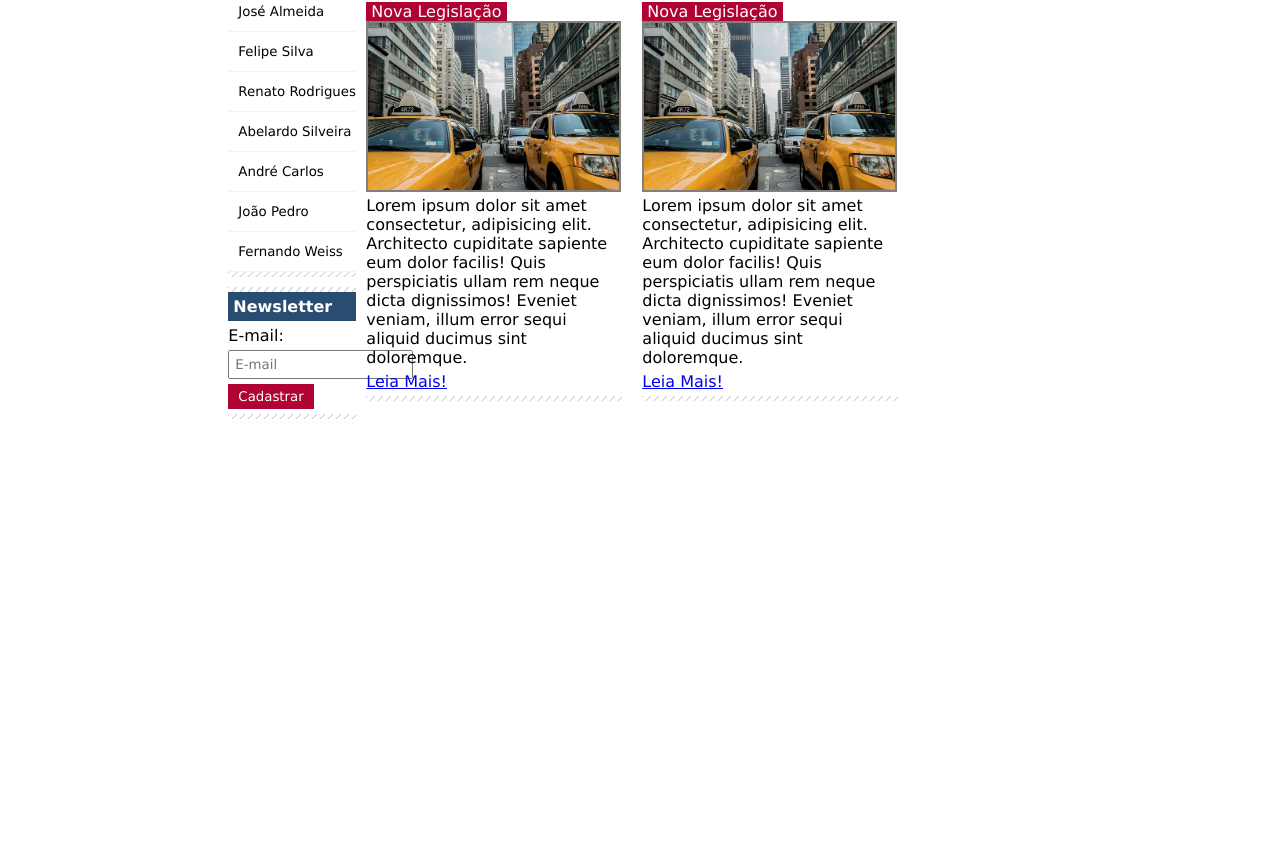
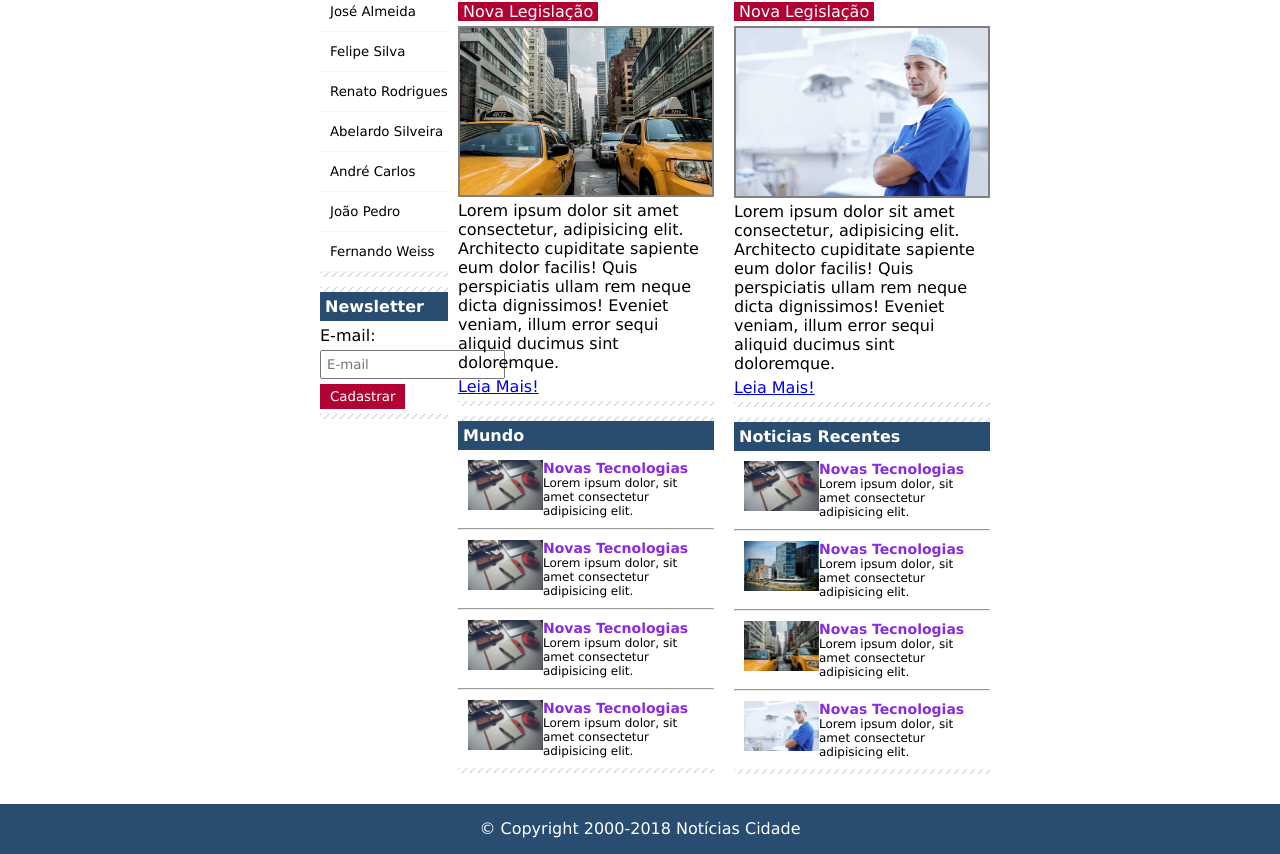
Before and after one commit to MatheusCastro37/NoticiasCidade_React, a React (Vite) app: page / in a window 1280 px wide. Shown: the part 291-1145 px from the top of the page. Before the commit the page ends 800 px from the top, so only its background shows below. Built offline with nearby package versions, Linux system fonts and the light colour scheme.

Commit message:
finalizado os cards de noticias e o rodapé.

```diff
--- a/src/GlobalStyle.js
+++ b/src/GlobalStyle.js
@@ -3,6 +3,7 @@ import Background from './assets/images/fundo.png';
 
 export const GlobalStyle = createGlobalStyle`
     *{
+        box-sizing: border-box;
         margin: 0;
         padding: 0;
         font-family: 'Lucida Sans', 'Lucida Sans Regular', 'Lucida Grande', 'Lucida Sans Unicode', Geneva, Verdana, sans-serif;
@@ -15,4 +16,11 @@ export const GlobalStyle = createGlobalStyle`
         justify-content: center;
         background: url(${Background}) repeat-x;
     }
+
+    #root{
+        width: 100%;
+        display: flex;
+        flex-direction: column;
+        align-items: center;
+    }
 `
--- a/src/components/Card/Card.jsx
+++ b/src/components/Card/Card.jsx
@@ -1,18 +1,61 @@
-import { CardWrapper } from './style';
-import PostImg from '../../assets/images/taxi.jpg';
+import PropTypes from 'prop-types';
+import { CardPost, CardPostBottom } from './style';
+import Taxi from '../../assets/images/taxi.jpg';
+import Doutor from '../../assets/images/doutor.jpg';
+import Tecnologia from '../../assets/images/tecnologia.jpg';
+import Mundo from '../../assets/images/mundo.jpg'
 
-export const Card = () => {
+export const Card = ({post, title}) => {
   return (<>
     <div>
-      <CardWrapper>
+      <CardPost>
           <h3>Destaque</h3>
           <p>Nova Legislação</p>
-          <img src={PostImg} alt="Imagem do post" />
+          <img src={post === "Taxi" ? Taxi : Doutor} alt="Imagem do post" />
           <span>Lorem ipsum dolor sit amet consectetur, adipisicing elit. Architecto cupiditate sapiente eum dolor facilis! Quis perspiciatis ullam rem neque dicta dignissimos! Eveniet veniam, illum error sequi aliquid ducimus sint doloremque.</span>
           <div>
             <a href="#">Leia Mais!</a>
           </div>
-      </CardWrapper>
+      </CardPost>
+      <CardPostBottom>
+        <h3>{title}</h3>
+        <div>
+          <img src={post === "Taxi" ? Tecnologia : Tecnologia} />
+          <div>
+            <h4>Novas Tecnologias</h4>
+            <p>Lorem ipsum dolor, sit amet consectetur adipisicing elit.</p>
+          </div>
+        </div>
+        <hr />
+        <div>
+          <img src={post === "Taxi" ? Tecnologia : Mundo} />
+          <div>
+            <h4>Novas Tecnologias</h4>
+            <p>Lorem ipsum dolor, sit amet consectetur adipisicing elit.</p>
+          </div>
+        </div>
+        <hr />
+        <div>
+          <img src={post === "Taxi" ? Tecnologia : Taxi} />
+          <div>
+            <h4>Novas Tecnologias</h4>
+            <p>Lorem ipsum dolor, sit amet consectetur adipisicing elit.</p>
+          </div>
+        </div>
+        <hr />
+        <div>
+          <img src={post === "Taxi" ? Tecnologia : Doutor} />
+          <div>
+            <h4>Novas Tecnologias</h4>
+            <p>Lorem ipsum dolor, sit amet consectetur adipisicing elit.</p>
+          </div>
+        </div>
+      </CardPostBottom>
     </div>
   </>)
 }
+
+Card.propTypes = {
+  post: PropTypes.string,
+  title: PropTypes.string
+}
--- a/src/components/Card/style.js
+++ b/src/components/Card/style.js
@@ -1,7 +1,7 @@
 import { styled } from "styled-components";
 import Fundo from '../../assets/images/fundo-caixa.png';
 
-export const CardWrapper = styled.div`
+export const CardPost = styled.div`
     height: fit-content;
     margin: 0 10px 10px 10px;
     width: 20vw;
@@ -24,13 +24,13 @@ export const CardWrapper = styled.div`
     p{
         background-color: #b10333;
         width: fit-content;
-        margin-top: 10px;
+        margin: 10px 0 5px 0;
         padding: 0 5px;
         color: #FFFFFF;
     }
 
     img{
-        width: 98%;
+        width: 100%;
         border: 2px solid gray;
     }
 
@@ -42,3 +42,51 @@ export const CardWrapper = styled.div`
         padding: 5px 0;
     }
 `
+
+export const CardPostBottom = styled.div`
+    width: 20vw;
+    height: fit-content;
+    display: flex;
+    flex-direction: column;
+    margin: 0 10px;
+
+    >div{
+        display: flex;
+        padding: 5px;
+        margin: 5px;
+
+        &:hover{
+            cursor: pointer;
+            background-color: #e6e6e6;
+        }
+    }
+
+    &::after,
+    &::before{
+        display: block;
+        content: '';
+        height: 5px;
+        background-image: url(${Fundo});
+    }
+
+    h3{
+        color: #FFFFFF;
+        background-color: #294c71;
+        padding: 5px;
+        font-size: 16px;
+    }
+
+    img{
+        width: 75px;
+        height: 50px;
+    }
+
+    p{
+        font-size: 12px;
+    }
+
+    h4{
+        font-size: 14px;
+        color: blueviolet;
+    }
+`
--- /dev/null
+++ b/src/components/Footer/Footer.jsx
@@ -0,0 +1,9 @@
+import { FooterWrapper } from './style';
+
+export const Footer = () => {
+  return (
+    <FooterWrapper>
+        <span>&copy; Copyright 2000-2018 Notícias Cidade</span>
+    </FooterWrapper>
+  )
+}
--- /dev/null
+++ b/src/components/Footer/style.js
@@ -0,0 +1,12 @@
+import { styled } from "styled-components";
+
+export const FooterWrapper = styled.footer`
+    width: 100%;
+    height: 50px;
+    margin-top: 30px;
+    display: flex;
+    justify-content: center;
+    align-items: center;
+    background-color: #294c71;
+    color: #FFFFFF;
+`
--- a/src/pages/Home/Home.jsx
+++ b/src/pages/Home/Home.jsx
@@ -3,6 +3,7 @@ import { NavSide } from '../../components/NavSide/NavSide';
 import { Card } from '../../components/Card/Card';
 import { HeaderWrapper, MainWrapper } from "./style";
 import Detalhe from '../../assets/images/detalhe-topo.png';
+import { Footer } from "../../components/Footer/Footer";
 
 export const Home = () => {
   return (
@@ -16,10 +17,11 @@ export const Home = () => {
           <NavSide />
         </div>
         <div id="PostsMain">
-          <Card />
-          <Card />
+          <Card post="Taxi" title="Mundo"/>
+          <Card post="Doutor" title="Noticias Recentes"/>
         </div>
       </MainWrapper>
+      <Footer />
     </>
   )
 }
--- a/src/pages/Home/style.js
+++ b/src/pages/Home/style.js
@@ -4,14 +4,14 @@ export const HeaderWrapper = styled.div`
     display: flex;
     justify-content: center;
     align-items: center;
-    width: 100%;
+    width: 50vw;
     height: fit-content;
 `
 
 export const MainWrapper = styled.div`
     display: flex;
     height: fit-content;
-    width: auto;
+    width: 50vw;
     margin-top: 70px;
 
     div#PostsMain{
```
